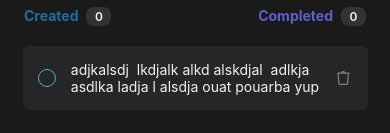
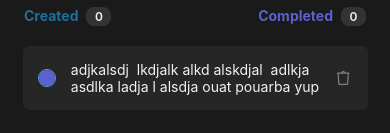
Before and after one commit to duckbox72/rn-todo-list, a React Native app: screen / in a window 390 px wide. Shown: the part 227-360 px from the top of the page. Built offline with nearby package versions, Linux system fonts and the light colour scheme.

Commit message:
task style fixes2

```diff
--- a/src/components/task/index.tsx
+++ b/src/components/task/index.tsx
@@ -10,7 +10,9 @@ export function Task() {
       <View style={styles.completedButtonContainer}>
         <TouchableOpacity
           style={styles.completedButton}
-        />
+        >
+          <View style={styles.completeCompleted} />
+        </TouchableOpacity>
       </View>
 
       <View style={styles.taskContainer}>
--- a/src/components/task/styles.ts
+++ b/src/components/task/styles.ts
@@ -31,6 +31,11 @@ export const styles = StyleSheet.create({
     borderColor: theme.colors.blue,
 
   },
+  completeCompleted: {
+    flex: 1,
+    borderRadius: 50,
+    backgroundColor: theme.colors.purpleDark
+  },
   taskContainer: {
     width: '72%',
   },
```
